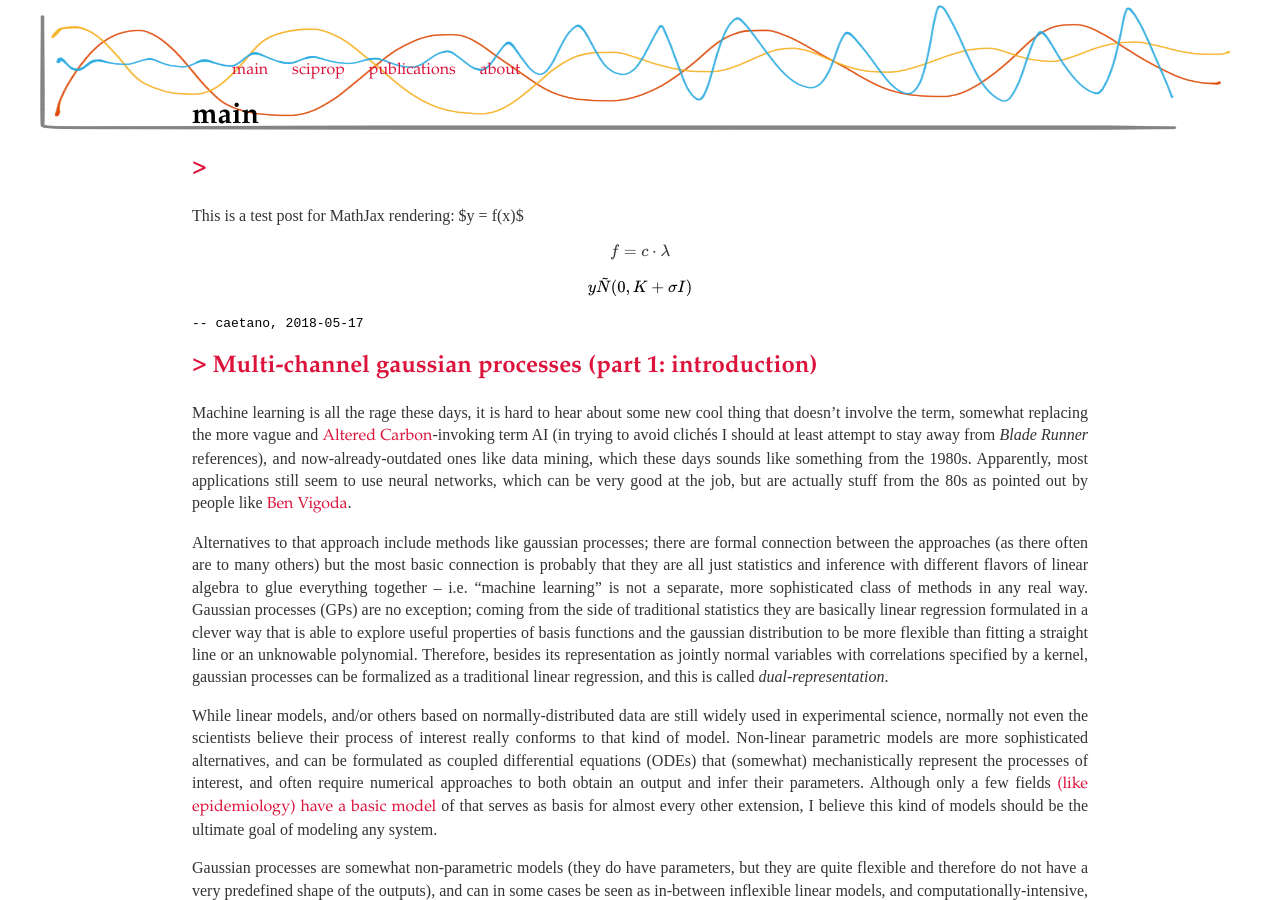
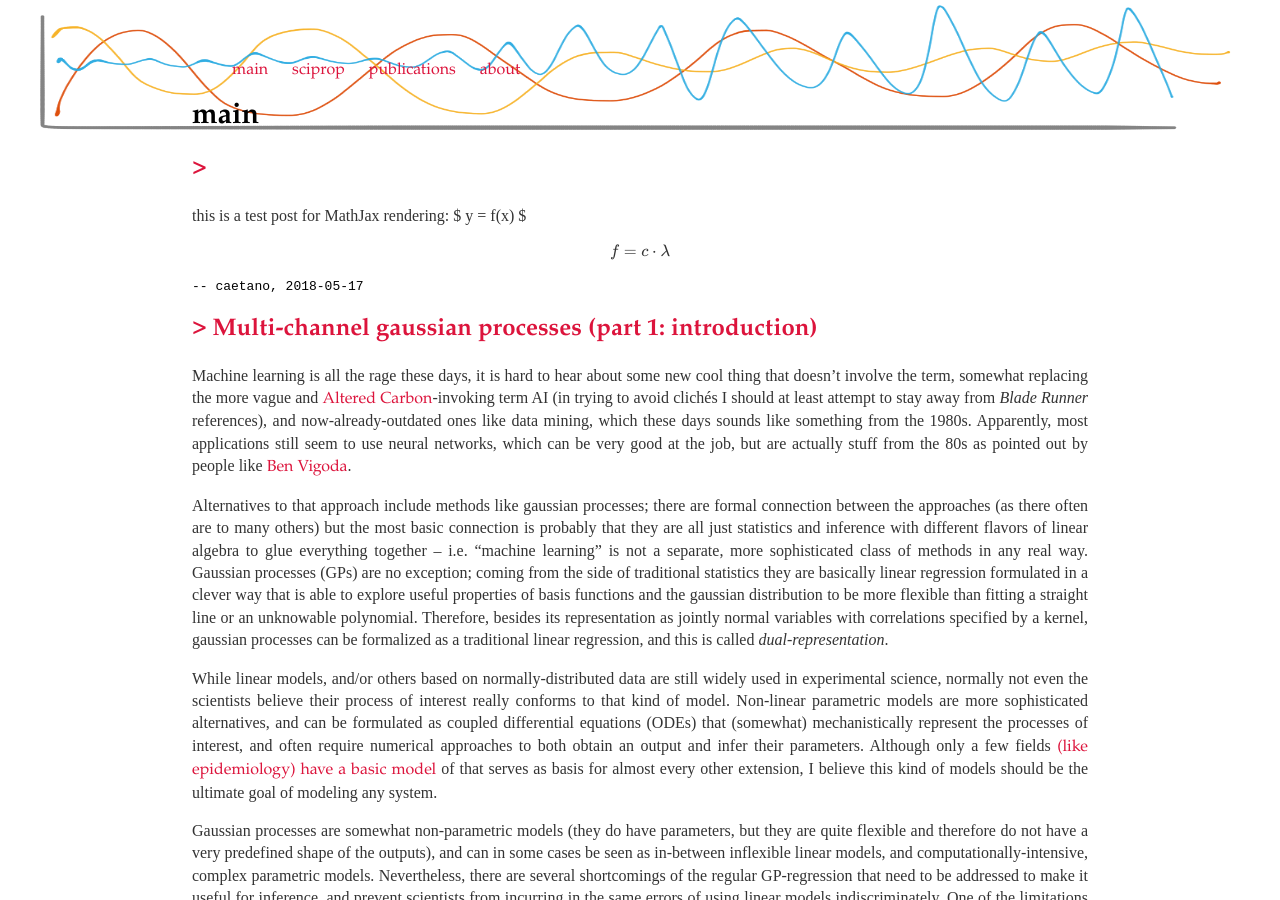
Before and after one commit to caesoma/caesoma.github.io, a Jekyll site: the page built from index.html, in a window 1280 px wide and 900 px high. Built offline with Jekyll 4.4.1, drawn with Linux system fonts in a browser that asks for light colours; formulas are drawn with MathJax 3; the list of posts is cut into pages by our own code.

Commit message:
mathjax test

```diff
--- a/_posts/2018-05-17-mathjax-test.md
+++ b/_posts/2018-05-17-mathjax-test.md
@@ -7,14 +7,11 @@ mathjax: true
 
 ## [>{{ post.title }}](https://caesoma.github.io/archive/standalone/2000-00-00)
 
-This is a test post for MathJax rendering: $y = f(x)$
-
+this is a test post for MathJax rendering: $ y = f(x) $
 \\begin{equation}
     f = c\cdot\lambda
 \\end{equation}
 
-$$ y \tilde N(0, K + \sigma I) $$
-
 <!-- [//]: # (comment) -->
 
 <!-- `-- caetano, {{ page.date | date: "%Y-%m-%d" }}` -->
```
